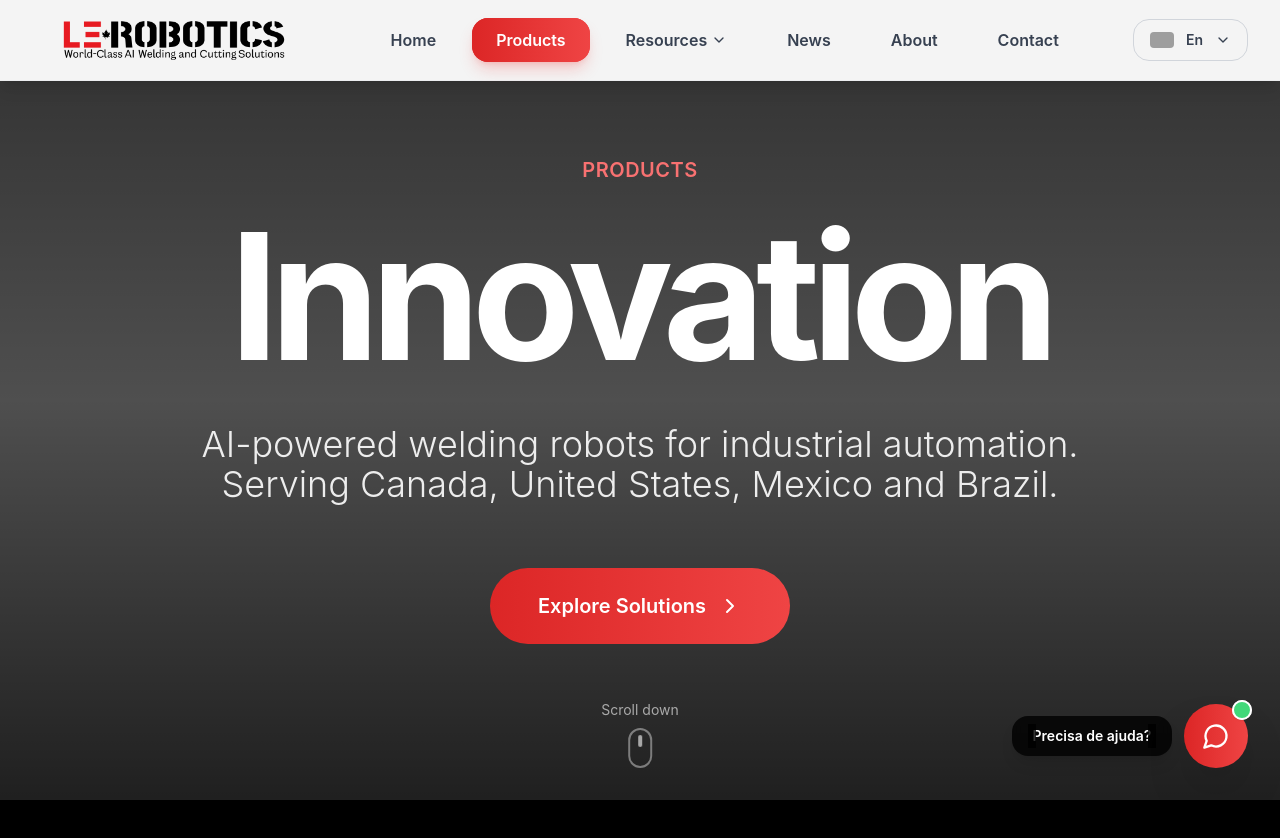
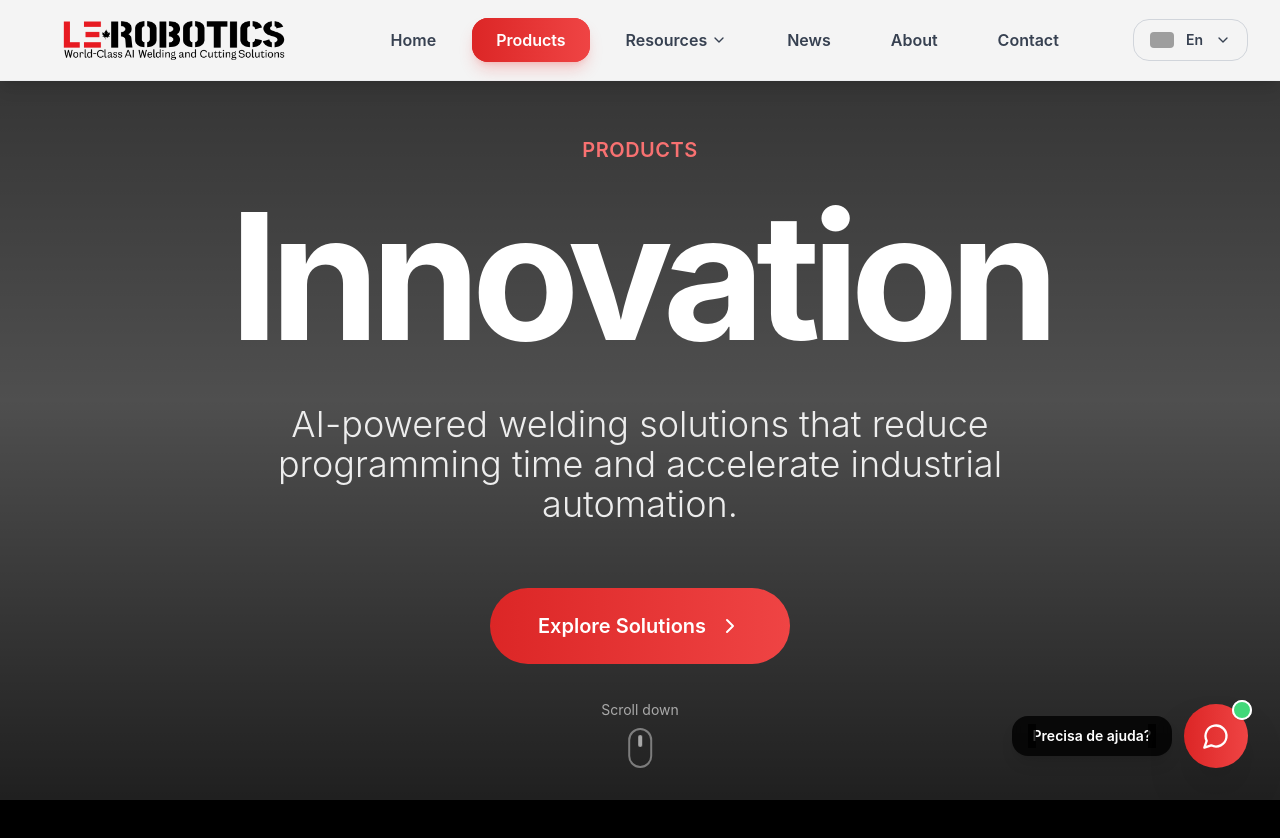
Before and after one commit to afuentesIA/lepropuesta, a React (Vite) app: page /products in a window 1280 px wide. Shown: the top 838 px of the page. Built offline with nearby package versions, Linux system fonts and the light colour scheme; grey boxes are pictures that could not be loaded.

Commit message:
Update ProductsPage.tsx

```diff
--- a/src/pages/ProductsPage.tsx
+++ b/src/pages/ProductsPage.tsx
@@ -11,6 +11,7 @@ import { CTASection } from '../components/CTASection';
 import { MobileWeldingSection } from '../components/mobileWelding/MobileWeldingSection';
 import { RoboticStationsSection } from '../components/roboticStations/RoboticStationsSection';
 import { CustomCellsSection } from '../components/customCells/CustomCellsSection';
+import { JasperXSection } from '../components/cutterSeries/JasperXSection';
 import { Footer } from '../components/Footer';
 
 gsap.registerPlugin(ScrollTrigger);
@@ -259,6 +260,7 @@ export const ProductsPage = ({ language }: ProductsPageProps) => {
     return (
       <div className="transition-opacity duration-500">
         {activeCategory === 'mobile-welding' && <MobileWeldingSection language={language} />}
+        {activeCategory === 'jasper-x' && <JasperXSection language={language} />}
         {activeCategory === 'robotic-stations' && <RoboticStationsSection language={language} />}
         {activeCategory === 'custom-cells' && <CustomCellsSection language={language} />}
       </div>
@@ -303,10 +305,10 @@ export const ProductsPage = ({ language }: ProductsPageProps) => {
               </h1>
               <p className="text-2xl sm:text-3xl md:text-4xl text-white/90 leading-relaxed font-light max-w-4xl mx-auto mb-16">
                 {language === 'en'
-                  ? 'AI-powered welding robots for industrial automation. Serving Canada, United States, Mexico and Brazil.'
+                  ? 'AI-powered welding solutions that reduce programming time and accelerate industrial automation.'
                   : language === 'es'
-                  ? 'Robots de soldadura con IA para automatización industrial. Sirviendo a Canadá, Estados Unidos, México y Brasil.'
-                  : 'Robôs de soldagem com IA para automação industrial. Atendendo Canadá, Estados Unidos, México e Brasil.'}
+                  ? 'Soluciones de soldadura con IA que reducen el tiempo de programación y aceleran la automatización industrial.'
+                  : 'Soluções de soldagem com IA que reduzem o tempo de programação e aceleram a automação industrial.'}
               </p>
               <a
                 href="#categories"
```
